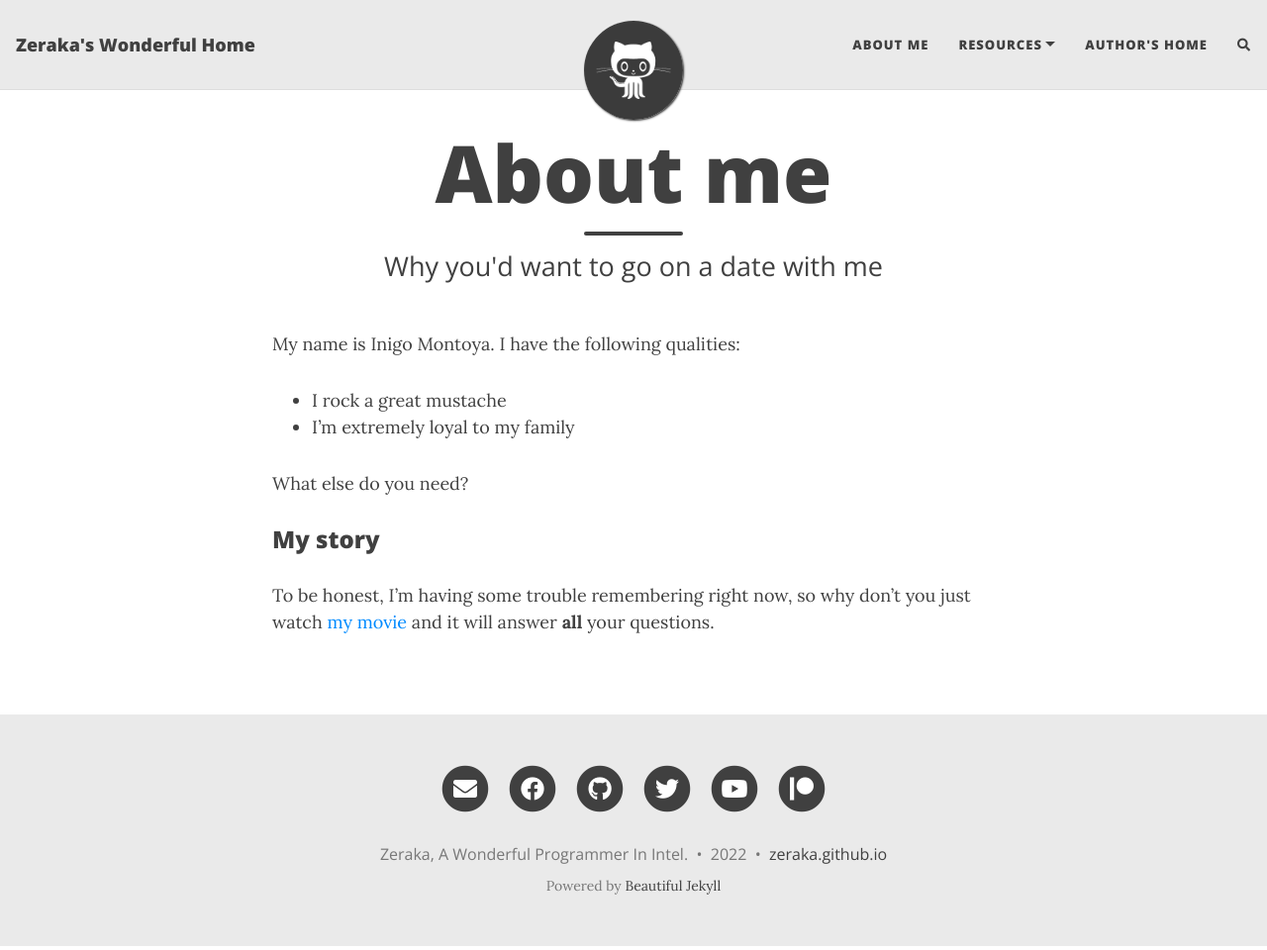
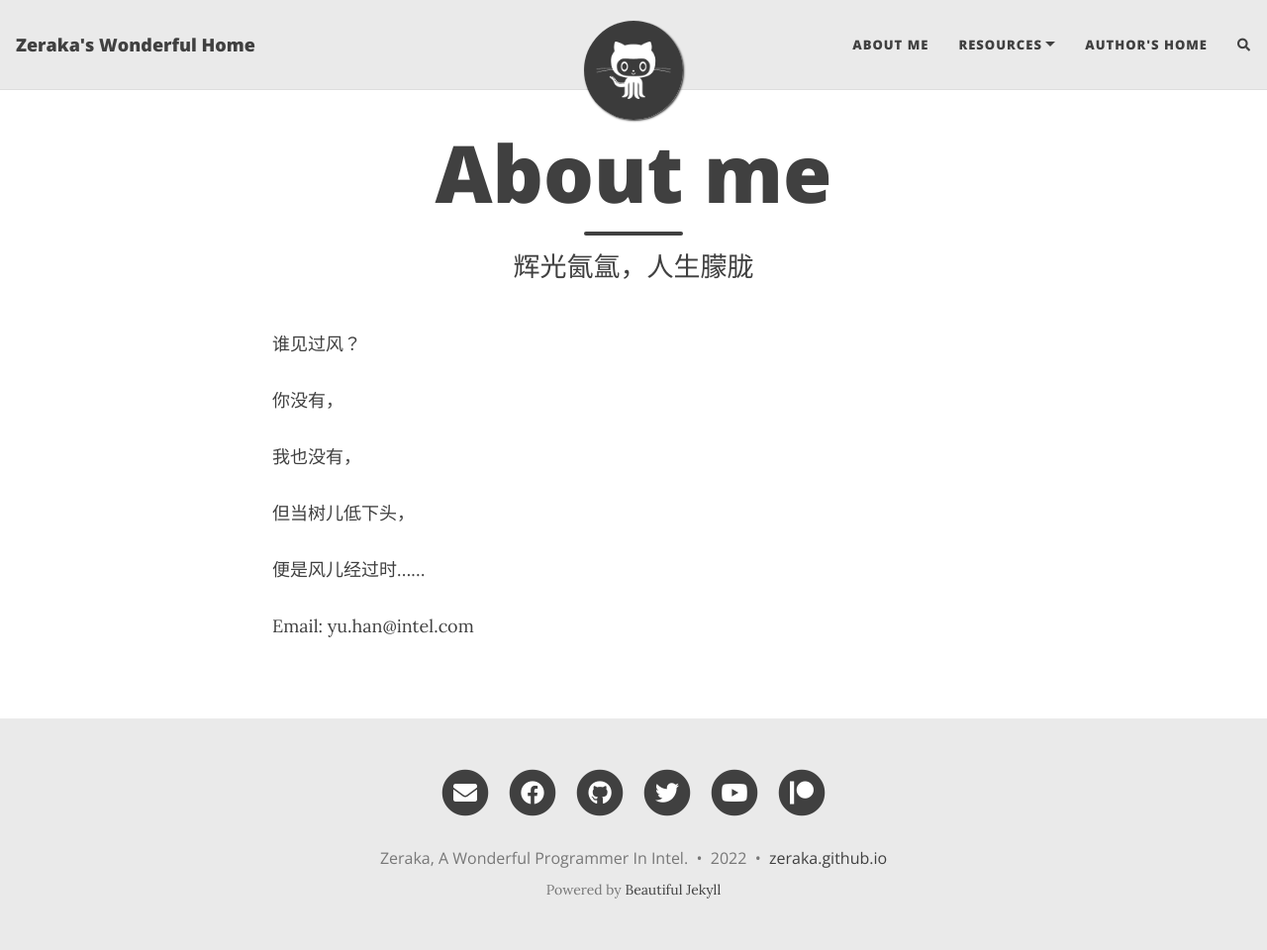
Before and after one commit to Zeraka/MyBlogs, a Jekyll site: the page built from aboutme.md, in a window 1280 px wide and 960 px high. Shown: the whole window at 99% size. Built offline with Jekyll 4.4.1, drawn with Linux system fonts in a browser that asks for light colours; nearby versions of some CDN libraries; comment, search, counter and statistics services are not loaded.

Commit message:
Update 03-24

```diff
--- a/aboutme.md
+++ b/aboutme.md
@@ -1,16 +1,17 @@
 ---
 layout: page
 title: About me
-subtitle: Why you'd want to go on a date with me
+subtitle: 辉光氤氲，人生朦胧
 ---
+谁见过风？
 
-My name is Inigo Montoya. I have the following qualities:
+你没有，
 
-- I rock a great mustache
-- I'm extremely loyal to my family
+我也没有，
 
-What else do you need?
+但当树儿低下头，
 
-### My story
+便是风儿经过时……
 
-To be honest, I'm having some trouble remembering right now, so why don't you just watch [my movie](https://en.wikipedia.org/wiki/The_Princess_Bride_%28film%29) and it will answer **all** your questions.
+
+Email:	yu.han@intel.com
--- a/index.html
+++ b/index.html
@@ -1,5 +1,5 @@
 ---
 layout: home
 title: 我思故我在
-subtitle: 我思故我在，我在即此在。此在即存在，存在非此在。
+subtitle: 我思故我在，我在即此在。此在属存在，存在非此在。
 ---
```
Also changed, not shown: _posts/2022-03-24-English-produce.md (added, +49 -0 lines).
